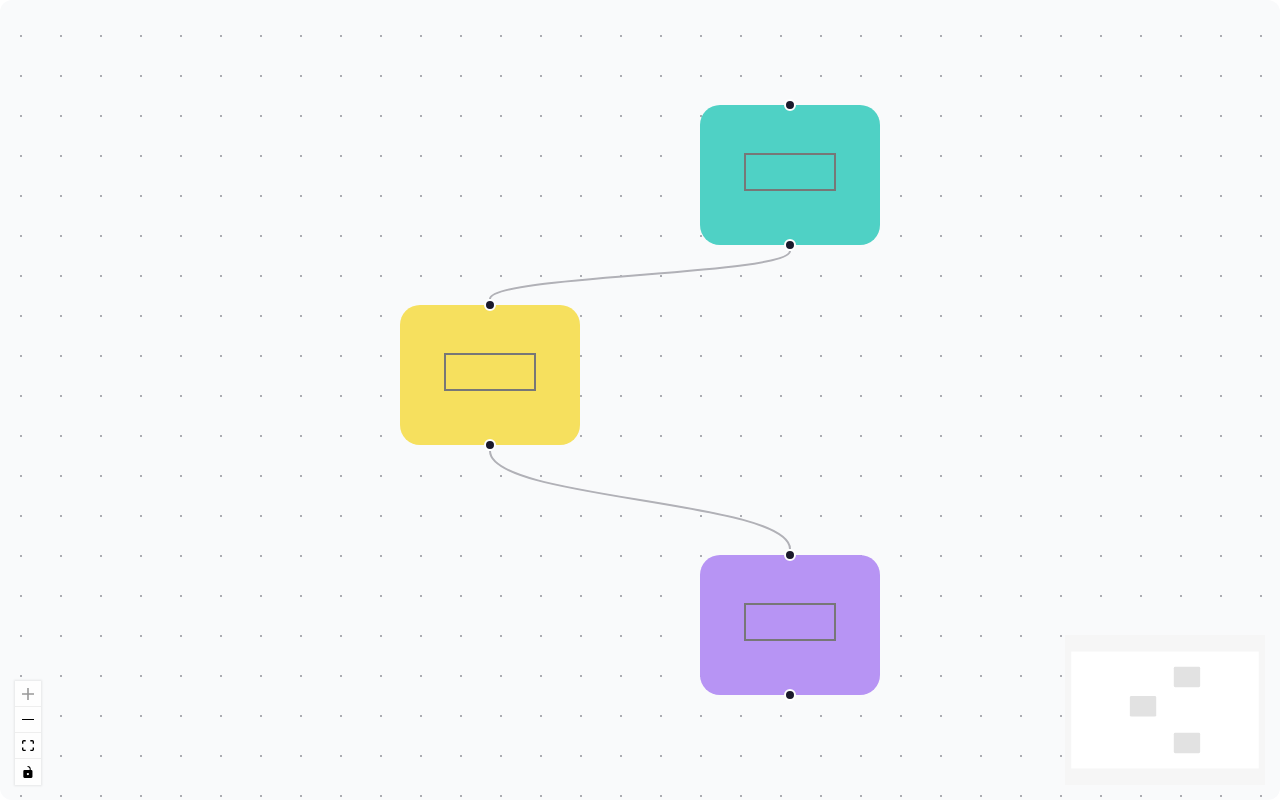
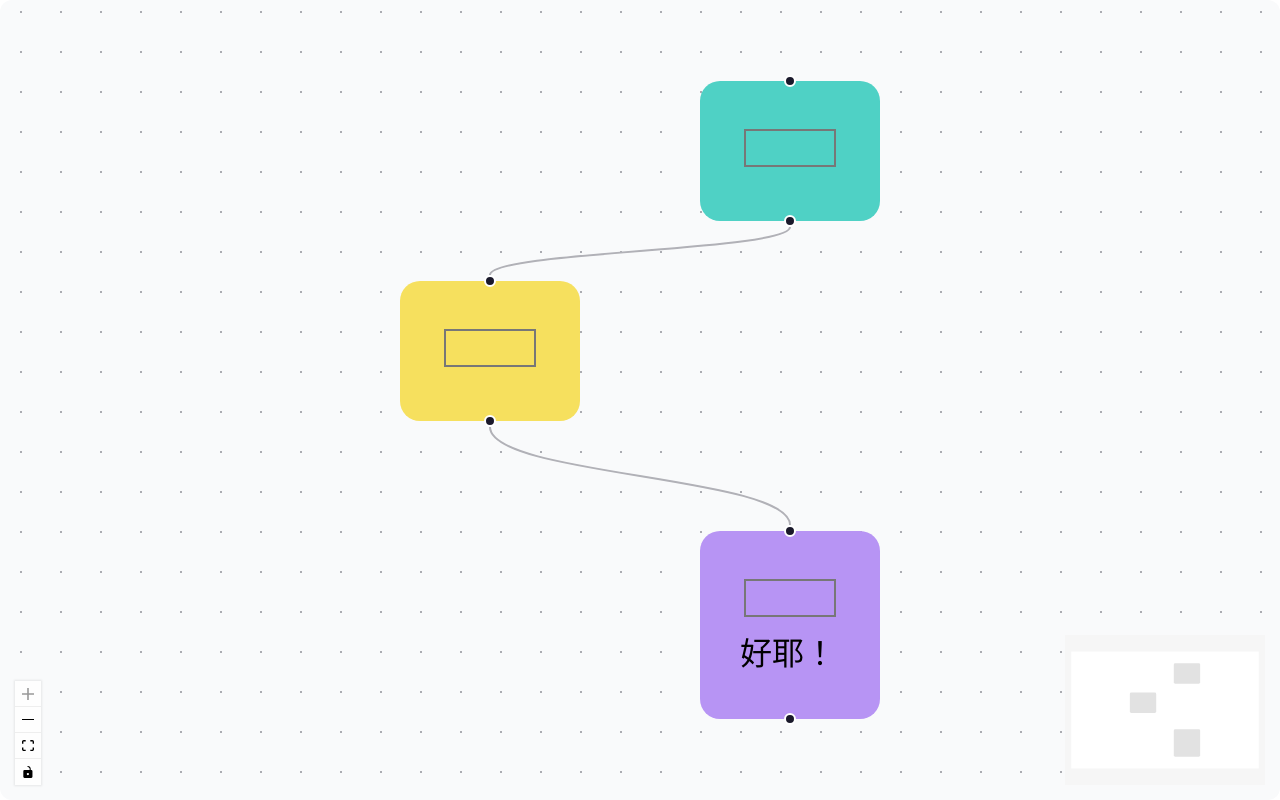
Before and after one commit to MiniMilkfish/reactFlowEditor, a React (Vite) app: page / in a window 1280 px wide. Built offline with nearby package versions, Linux system fonts and the light colour scheme.

Commit message:
<fea>: component ‘Reactflow-ColorChooser-App’ print store data.

```diff
--- a/src/App.tsx
+++ /dev/null
@@ -1,7 +0,0 @@
-const App = () => {
-  return (
-    <div className="h-screen w-screen rounded-xl bg-gray-50">Hello World!</div>
-  );
-};
-
-export default App;
--- a/src/Reactflow-ColorChooser-App/ColorChooseNode.tsx
+++ b/src/Reactflow-ColorChooser-App/ColorChooseNode.tsx
@@ -5,6 +5,7 @@ import type { ColorNode } from "./types";
 
 function ColorChooserNode({ id, data }: NodeProps<ColorNode>) {
   const updateNodeColor = userStore((state) => state.updateNodeColor);
+  console.log("ColorChooserNode", id, data);
 
   return (
     <div style={{ backgroundColor: data.color, borderRadius: 10 }}>
@@ -16,6 +17,7 @@ function ColorChooserNode({ id, data }: NodeProps<ColorNode>) {
           onChange={(e) => updateNodeColor(id, e.target.value)}
           className="nodrag"
         />
+        {data.txt && <div>{data.txt}</div>}
       </div>
       <Handle type="source" position={Position.Bottom} />
     </div>
--- a/src/Reactflow-ColorChooser-App/nodes.tsx
+++ b/src/Reactflow-ColorChooser-App/nodes.tsx
@@ -17,7 +17,7 @@ export default [
   {
     id: "3",
     type: "colorChooser",
-    data: { color: "#B794F4" },
+    data: { color: "#B794F4", txt: "好耶！" },
     position: { x: 250, y: 250 },
   },
 ] as AppNode[];
--- a/src/Reactflow-ColorChooser-App/types.tsx
+++ b/src/Reactflow-ColorChooser-App/types.tsx
@@ -24,4 +24,4 @@ export interface AppState {
  * 颜色选择器节点的数据类型为{color: string}
  * 颜色选择器节点的type为'colorChooser'
  */
-export type ColorNode = Node<{ color: string }, "colorChooser">;
+export type ColorNode = Node<{ color: string; txt?: string }, "colorChooser">;
--- a/src/main.tsx
+++ b/src/main.tsx
@@ -3,16 +3,15 @@ import { createRoot } from "react-dom/client";
 import "./index.css";
 
 // reactflow-overview
-// import ReactflowOverviewApp from "./ReactflowOverviewApp/App.tsx";
+import ReactflowOverviewApp from "./ReactflowOverviewApp/App.tsx";
 
 // reactflow-color-chooser
 import ReactflowColorChooserApp from "./Reactflow-ColorChooser-App/App.tsx";
 
-// default App
-// import App from "./App.tsx";
+const App = ReactflowColorChooserApp;
 
 createRoot(document.getElementById("root")!).render(
   <StrictMode>
-    <ReactflowColorChooserApp />
+    <App />
   </StrictMode>,
 );
```
